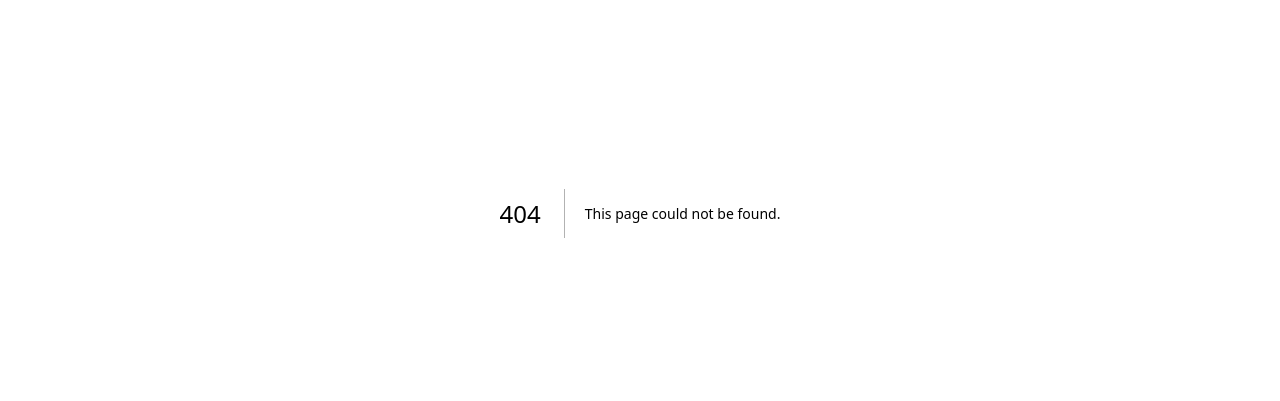
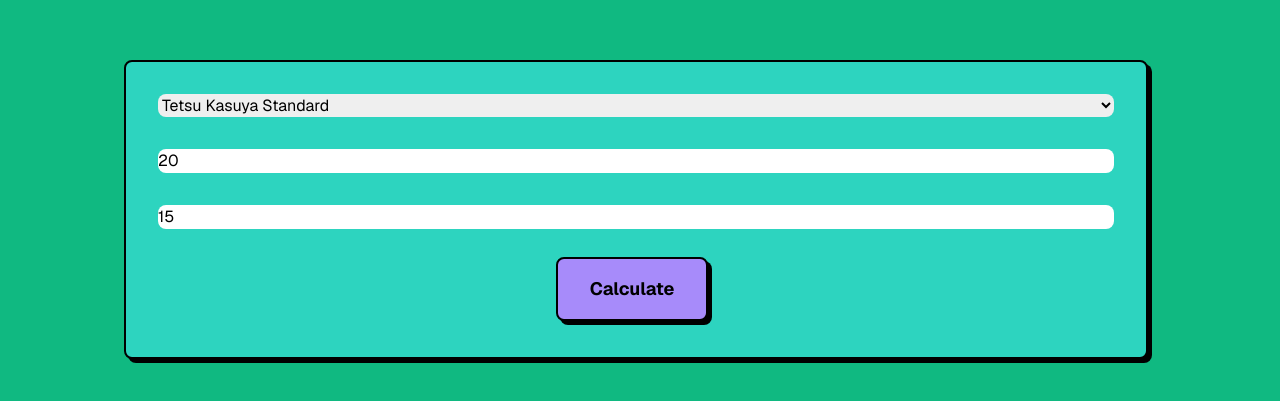
Before and after one commit to lstephensca/pourover-pixels, a Next.js app: page /pourover-calculator in a window 1280 px wide. Before the commit this address had no page. Shown: the part 187-588 px from the top of the page. Built offline with nearby package versions, Linux system fonts and the light colour scheme.

Commit message:
feat: adds calculator to page

```diff
--- /dev/null
+++ b/src/app/pourover-calculator/page.tsx
@@ -0,0 +1,15 @@
+import CalculatePourover from "@/components/PouroverCalculator";
+
+const PouroverCalculator = () => {
+	return (
+		<main className="flex min-h-screen items-center justify-center bg-emerald-500">
+			<div className="w-5/6 max-w-5xl rounded-lg bg-black lg:w-full ">
+				<div className="flex -translate-x-1 -translate-y-1 flex-col gap-8 rounded-lg border-2 border-black bg-teal-400 p-8">
+					<CalculatePourover />
+				</div>
+			</div>
+		</main>
+	);
+};
+
+export default PouroverCalculator;
--- /dev/null
+++ b/src/components/PouroverCalculator.tsx
@@ -0,0 +1,78 @@
+"use client";
+
+import { useState } from "react";
+import { Pour } from "@/types/brewing";
+import brewMethods from "@/methods/brewMethods";
+
+interface CalculatePouroverProps {}
+
+const CalculatePourover = ({}: CalculatePouroverProps) => {
+	const [coffeeWeight, setCoffeeWeight] = useState(20);
+	const [coffeeWaterRatio, setCoffeeWaterRatio] = useState(15);
+	const [currentBrewMethod, setCurrentBrewMethod] = useState(0);
+	const [pours, setPours] = useState<Pour[]>([]);
+
+	const calculateTotalWater = (coffeeWeight: number, coffeeWaterRatio: number) => coffeeWeight * coffeeWaterRatio;
+
+	const calculatePours = (currentBrewMethod: number, coffeeWaterRatio: number, coffeeWeight: number, totalWater: number) => {
+		return brewMethods[currentBrewMethod].steps.map((steps, i) => ({
+			description: steps.description,
+			amount: steps.amount(coffeeWaterRatio, coffeeWeight, totalWater),
+			time: i * 45,
+		}));
+	};
+
+	const handleCalculatePours = () => {
+		const totalWater = calculateTotalWater(coffeeWeight, coffeeWaterRatio);
+		const calculatedPours = calculatePours(currentBrewMethod, coffeeWaterRatio, coffeeWeight, totalWater);
+
+		setPours(calculatedPours);
+	};
+
+	return (
+		<>
+			<div className="flex flex-col gap-8">
+				<select className="rounded-lg border-violet-400" value={currentBrewMethod} onChange={(e) => setCurrentBrewMethod(Number(e.target.value))}>
+					{brewMethods.map((method, index) => (
+						<option value={index} key={index}>
+							{method.name}
+						</option>
+					))}
+				</select>
+				<input
+					className="rounded-lg border-violet-400"
+					type="number"
+					value={coffeeWeight}
+					onChange={(e) => setCoffeeWeight(Number(e.target.value))}
+					placeholder="Amount of coffee in grams"
+				/>
+				<input
+					className="rounded-lg border-violet-400"
+					type="number"
+					value={coffeeWaterRatio}
+					onChange={(e) => setCoffeeWaterRatio(Number(e.target.value))}
+					placeholder="Brew ratio"
+				/>
+				<button className="inline-flex self-center rounded-lg bg-black" onClick={handleCalculatePours}>
+					<div className="elative w-full -translate-x-1 -translate-y-1 rounded-lg border-2 border-black bg-violet-400 px-8 py-4 text-lg font-bold transition-all duration-200 ease-in-out hover:translate-x-0 hover:translate-y-0">
+						Calculate
+					</div>
+				</button>
+			</div>
+
+			{pours.length > 0 && (
+				<div className="rounded-lg border-2 border-black bg-teal-300 p-8">
+					<h2 className="mb-4 text-3xl font-bold">Steps to a so-so brew...</h2>
+					<ul className="flex flex-col gap-2 text-xl ">
+						{pours.map((pour, index) => (
+							<li key={index}>
+								<span className="font-bold">{pour.description}</span>: {pour.amount}g at {pour.time} seconds
+							</li>
+						))}
+					</ul>
+				</div>
+			)}
+		</>
+	);
+};
+export default CalculatePourover;
```
